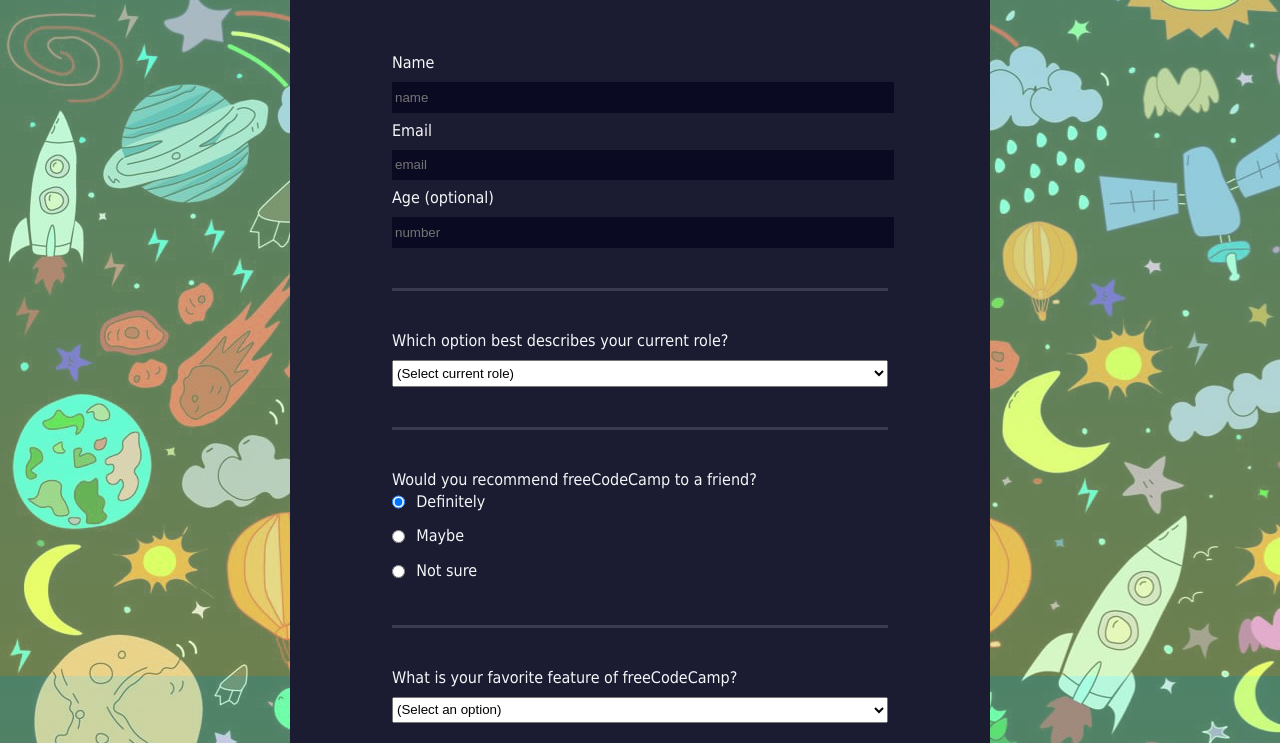
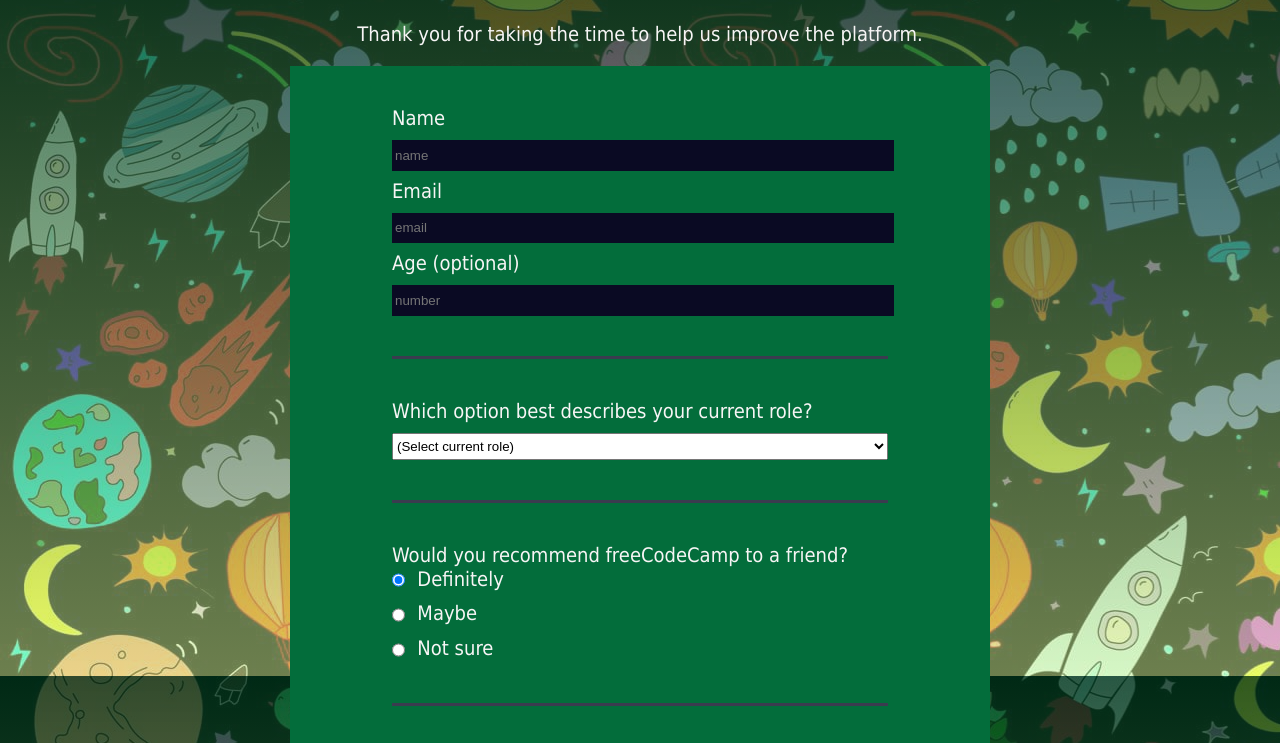
Before and after one commit to CarCasDP/survey-form-freecodecamp, a plain HTML site: page index.html in a window 1280 px wide. Shown: the part 124-867 px from the top of the page. Drawn offline with Linux system fonts and the light colour scheme.

Commit message:
Fix: update display property to flex of body type selector

```diff
--- a/css/styles.css
+++ b/css/styles.css
@@ -3,17 +3,18 @@
   width: 100%;
   height: 100vh;
   margin: 0;
-  color: #f5f6f7;
+  color: #f7f5f5;
   font-family: Tahoma;
-  font-size: 16px;
-  background: linear-gradient(rgba(153, 255, 204, 0.51), rgba(216, 253, 155, 0.5)), url("../img/planetas2.jpeg");
+  font-size: 20px;
+  background: linear-gradient(rgba(0, 51, 26, 0.808), rgba(216, 253, 155, 0.5)), url("../img/planetas2.jpeg");
   background-attachment: fixed;
   display: flex;
-  justify-content: center;
+  flex-direction: column;
+  align-items: center;
 }
 
 div {
-  background-color: #1b1b32;
+  background-color: #036d3b;
   width: 700px;
   height: 1450px;
 
--- a/index.html
+++ b/index.html
@@ -7,9 +7,9 @@
   <title>CarCasDP Survey Form</title>
   </head>
   <body>
-    <div>
     <h1 id="title">CarCasDP Survey Form</h1>
     <p id="description">Thank you for taking the time to help us improve the platform.</p>
+    <div>
       <form id="survey-form" action="https://register-demo.freecodecamp.org"method="POST">
 <fieldset>
 <label id="name-label" for="name">Name <input id="name" type="text" placeholder="name" required></label>
@@ -52,13 +52,13 @@
   </label>
 </fieldset>
 <fieldset>
-   <label for="comments">Any comments or suggestions?
+        <label for="comments">Any comments or suggestions?
           <textarea id="comments" name="comments" rows="3" cols="30" placeholder="Enter your comment here..."></textarea>
         </label>
 </fieldset>
 </label>
       <input id="submit" type="submit" value="Submit" />
 </form>
-</div>
+    </div>
   </body>
   </html>
```
